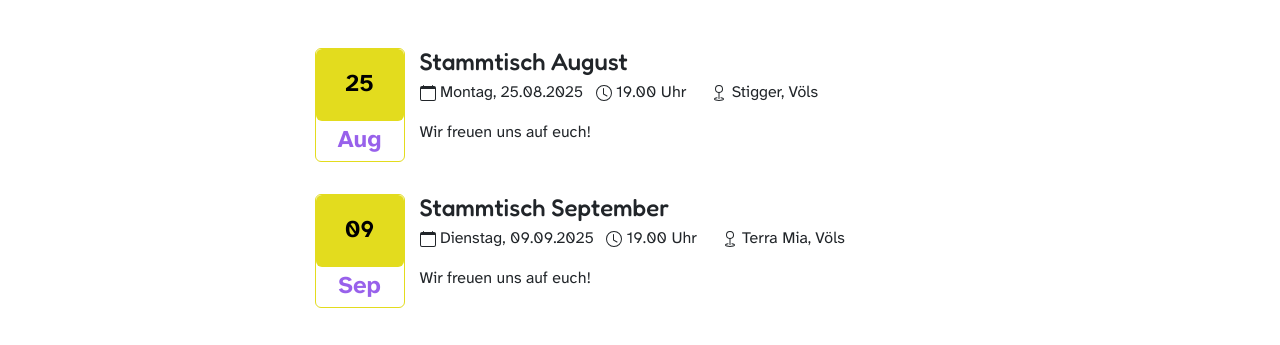
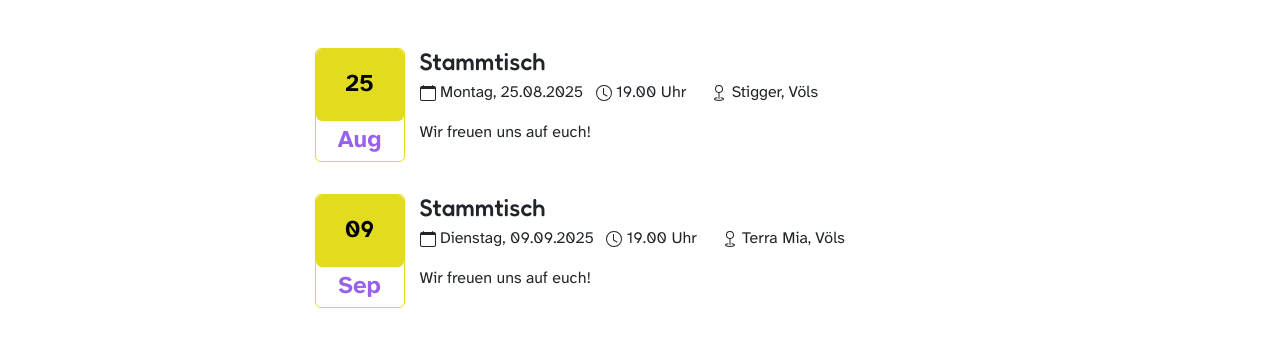
Before and after one commit to voelsorg/rsv, a plain HTML site: page index.html in a window 1280 px wide. Shown: the part 117-462 px from the top of the page. Drawn offline with Linux system fonts and the light colour scheme.

Commit message:
Deploying to gh-pages from @ voelsorg/rsv@c0d4bfa1cdb749e69fdbdcd67c825059845c761d 🚀

```diff
--- a/index.html
+++ b/index.html
@@ -71,7 +71,7 @@
     </div>
   </div>
   <div class="col-8 col-sm-8 col-md-7 col-lg-6 col-xl-6">
-      <h2 class="fs-4 mb-1">Stammtisch August</h1>
+      <h2 class="fs-4 mb-1">Stammtisch</h1>
       <ul class="list-inline">
         <li class="list-inline-item"><svg xmlns="http://www.w3.org/2000/svg" width="16" height="16" fill="currentColor" class="bi bi-calendar" viewBox="0 0 16 16">
           <path d="M3.5 0a.5.5 0 0 1 .5.5V1h8V.5a.5.5 0 0 1 1 0V1h1a2 2 0 0 1 2 2v11a2 2 0 0 1-2 2H2a2 2 0 0 1-2-2V3a2 2 0 0 1 2-2h1V.5a.5.5 0 0 1 .5-.5M1 4v10a1 1 0 0 0 1 1h12a1 1 0 0 0 1-1V4z"/>
@@ -101,7 +101,7 @@
     </div>
   </div>
   <div class="col-8 col-sm-8 col-md-7 col-lg-6 col-xl-6">
-      <h2 class="fs-4 mb-1">Stammtisch September</h1>
+      <h2 class="fs-4 mb-1">Stammtisch</h1>
       <ul class="list-inline">
         <li class="list-inline-item"><svg xmlns="http://www.w3.org/2000/svg" width="16" height="16" fill="currentColor" class="bi bi-calendar" viewBox="0 0 16 16">
           <path d="M3.5 0a.5.5 0 0 1 .5.5V1h8V.5a.5.5 0 0 1 1 0V1h1a2 2 0 0 1 2 2v11a2 2 0 0 1-2 2H2a2 2 0 0 1-2-2V3a2 2 0 0 1 2-2h1V.5a.5.5 0 0 1 .5-.5M1 4v10a1 1 0 0 0 1 1h12a1 1 0 0 0 1-1V4z"/>
```
Also changed, not shown: 1 other file.
